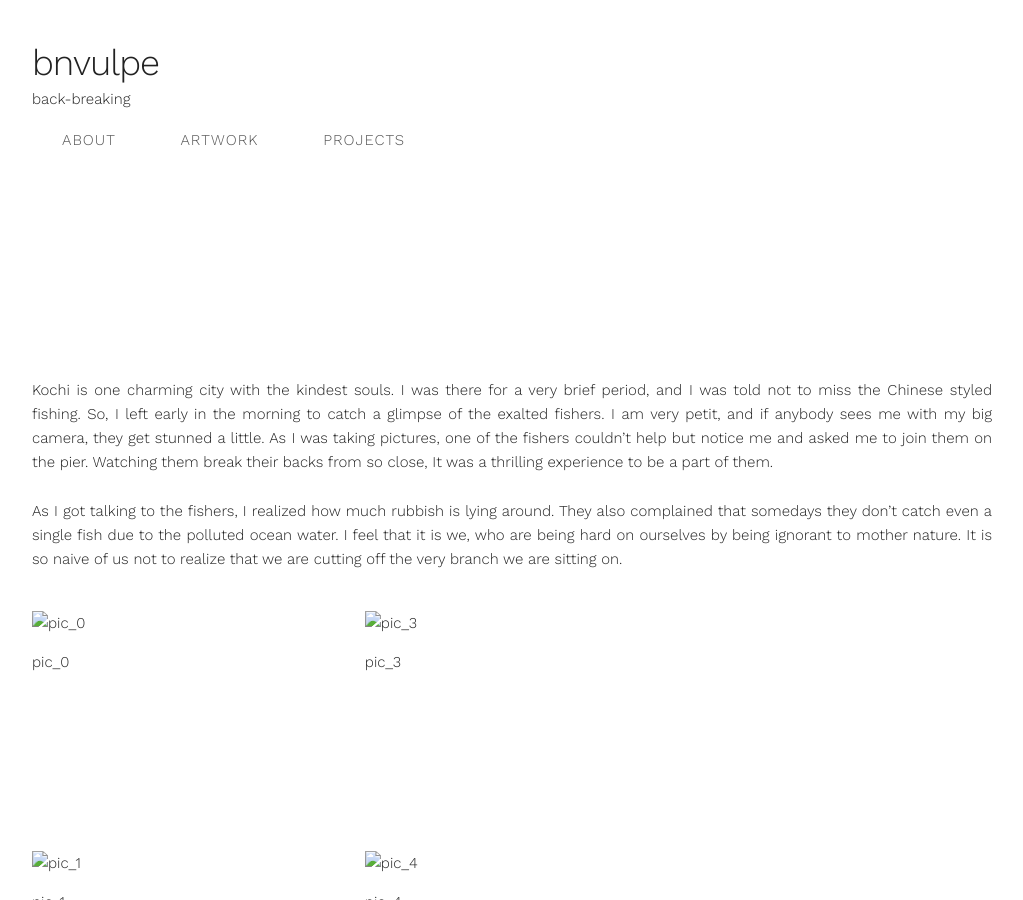
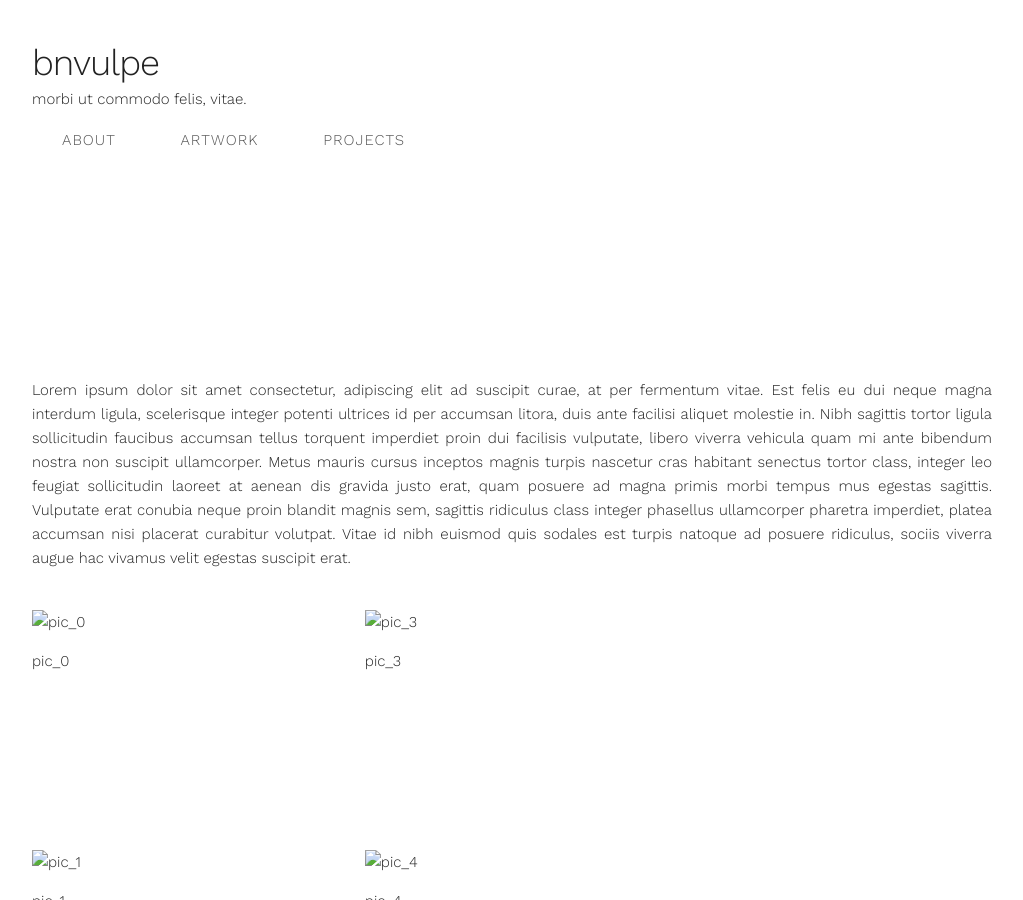
Before and after one commit to bnvulpe/template_jekyll, a Jekyll site: the page built from _pages/cn_fishnet.md, in a window 1280 px wide and 900 px high. Shown: the whole window, without its empty margins (128-1151 px from the left). Built offline with Jekyll 4.4.1, drawn with Linux system fonts in a browser that asks for light colours; nearby versions of some CDN libraries.

Commit message:
text added

```diff
--- a/_pages/cn_fishnet.md
+++ b/_pages/cn_fishnet.md
@@ -1,11 +1,11 @@
 ---
 title: Chinese Fishnet
 layout: default
-description: back-breaking
+description: morbi ut commodo felis, vitae.
 body: >
-  Kochi is one charming city with the kindest souls. I was there for a very brief period, and I was told not to miss the Chinese styled fishing. So, I left early in the morning to catch a glimpse of the exalted fishers. I am very petit, and if anybody sees me with my big camera, they get stunned a little. As I was taking pictures, one of the fishers couldn't help but notice me and asked me to join them on the pier. Watching them break their backs from so close, It was a thrilling experience to be a part of them.
+  Lorem ipsum dolor sit amet consectetur, adipiscing elit ad suscipit curae, at per fermentum vitae. Est felis eu dui neque magna interdum ligula, scelerisque integer potenti ultrices id per accumsan litora, duis ante facilisi aliquet molestie in. Nibh sagittis tortor ligula sollicitudin faucibus accumsan tellus torquent imperdiet proin dui facilisis vulputate, libero viverra vehicula quam mi ante bibendum nostra non suscipit ullamcorper.
 
-  As I got talking to the fishers, I realized how much rubbish is lying around. They also complained that somedays they don't catch even a single fish due to the polluted ocean water. I feel that it is we, who are being hard on ourselves by being ignorant to mother nature. It is so naive of us not to realize that we are cutting off the very branch we are sitting on.
+  Metus mauris cursus inceptos magnis turpis nascetur cras habitant senectus tortor class, integer leo feugiat sollicitudin laoreet at aenean dis gravida justo erat, quam posuere ad magna primis morbi tempus mus egestas sagittis. Vulputate erat conubia neque proin blandit magnis sem, sagittis ridiculus class integer phasellus ullamcorper pharetra imperdiet, platea accumsan nisi placerat curabitur volutpat. Vitae id nibh euismod quis sodales est turpis natoque ad posuere ridiculus, sociis viverra augue hac vivamus velit egestas suscipit erat.
 type: project
 order: 4
 ---
```
Also changed, not shown: _pages/bastilleday.md (+1 -1 lines).
